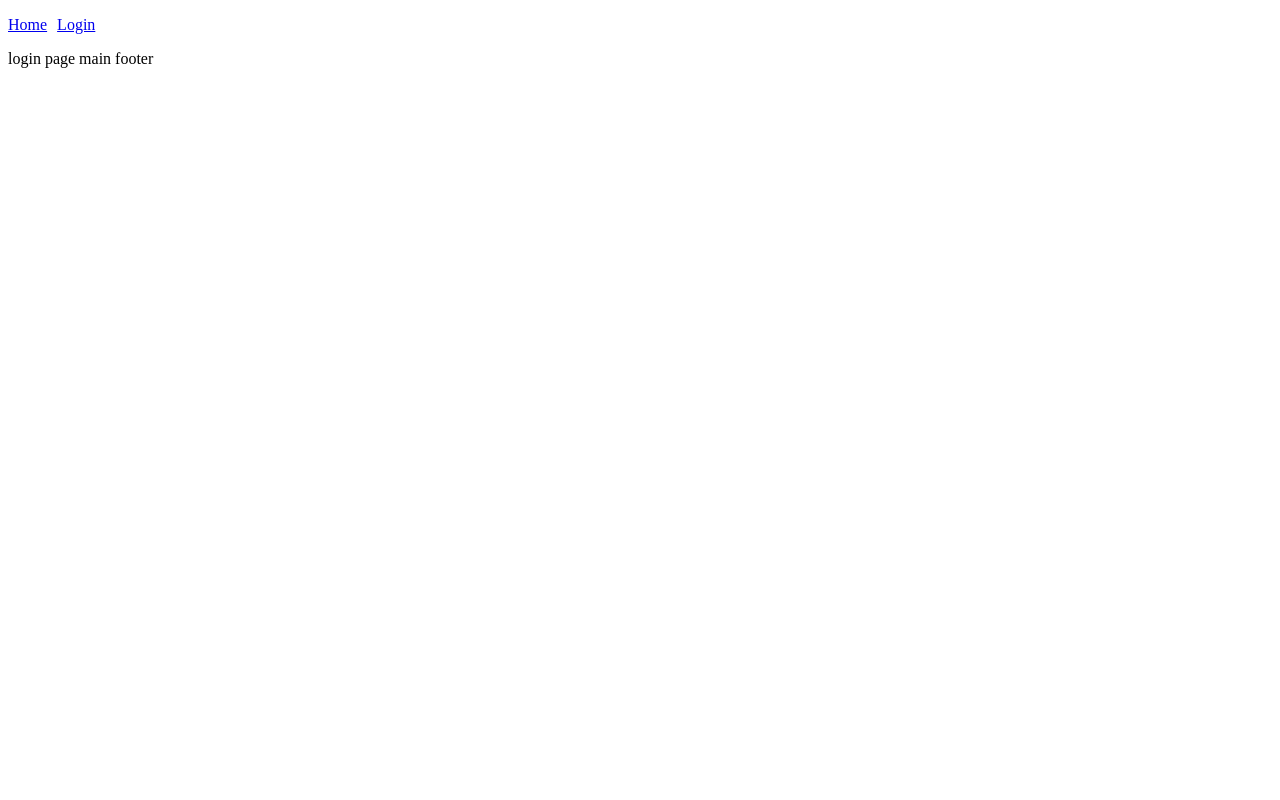
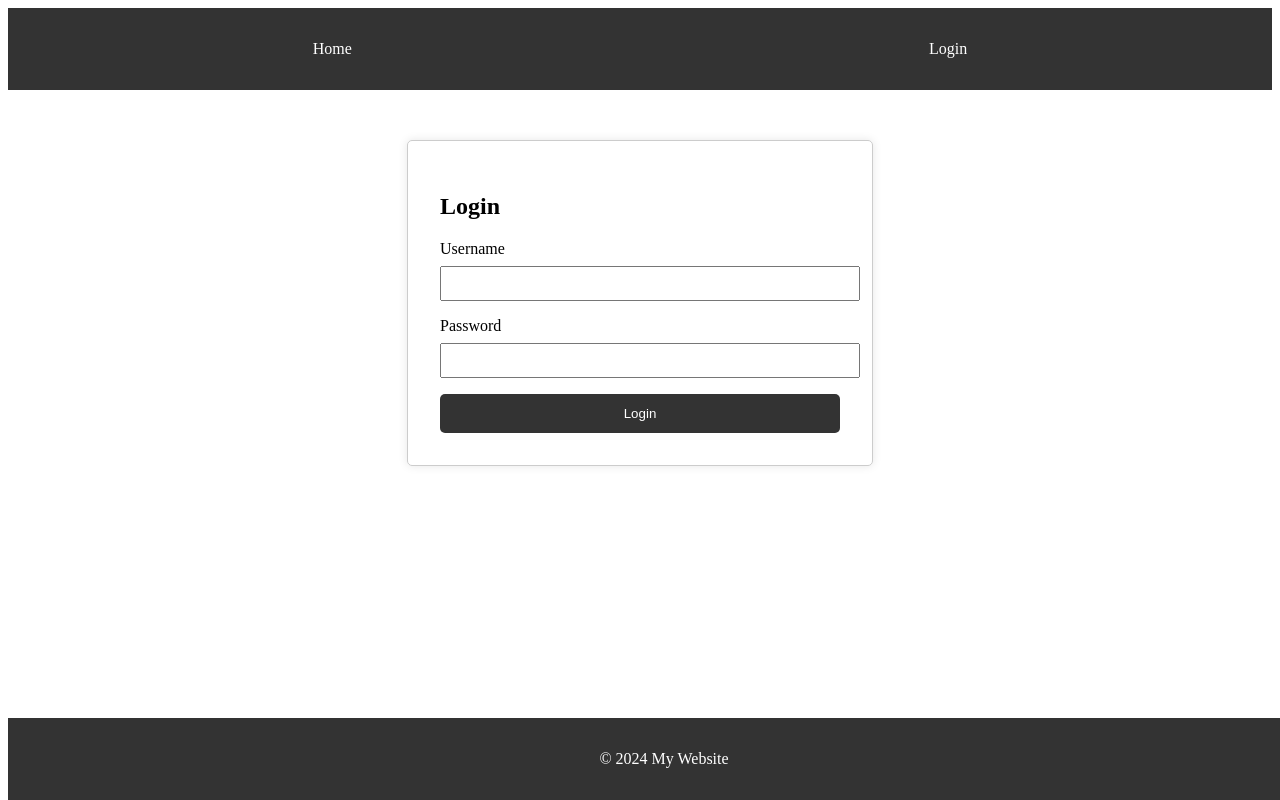
Before and after one commit to haeunk1/survey-site, a Vue app in the folder servey/: page /login in a window 1280 px wide. Built offline with nearby package versions, Linux system fonts and the light colour scheme.

Commit message:
간단 화면 구성

```diff
--- a/servey/src/layout/MainFooter.vue
+++ b/servey/src/layout/MainFooter.vue
@@ -1,3 +1,23 @@
 <template>
-    main footer
-</template>
+    <footer class="footer">
+      <p>&copy; 2024 My Website</p>
+    </footer>
+  </template>
+
+  <script>
+  export default {
+    name: "MainFooter",
+  };
+  </script>
+
+  <style scoped>
+  .footer {
+    background-color: #333;
+    color: white;
+    text-align: center;
+    padding: 1rem;
+    position: fixed;
+    width: 100%;
+    bottom: 0;
+  }
+  </style>
--- a/servey/src/layout/MainNavbar.vue
+++ b/servey/src/layout/MainNavbar.vue
@@ -1,10 +1,40 @@
 <template>
-    <header>
-    <nav>
-      <ul>
-        <li><router-link to="/">Home</router-link></li>
-        <li><router-link to="/login">Login</router-link></li>
-      </ul>
-    </nav>
-  </header>
+  <nav class="navbar">
+    <ul>
+      <li><router-link to="/">Home</router-link></li>
+      <li><router-link to="/login">Login</router-link></li>
+    </ul>
+  </nav>
 </template>
+
+<script>
+export default {
+  name: "MainNavbar",
+};
+</script>
+
+<style scoped>
+.navbar {
+  background-color: #333;
+  padding: 1rem;
+}
+
+.navbar ul {
+  list-style: none;
+  display: flex;
+  justify-content: space-around;
+}
+
+.navbar li {
+  margin: 0 1rem;
+}
+
+.navbar a {
+  color: white;
+  text-decoration: none;
+}
+
+.navbar a:hover {
+  text-decoration: underline;
+}
+</style>
--- a/servey/src/pages/LoginPage.vue
+++ b/servey/src/pages/LoginPage.vue
@@ -1,3 +1,68 @@
 <template>
-    login page
-</template>
+    <div class="login-container">
+      <h2>Login</h2>
+      <form @submit.prevent="login">
+        <div class="form-group">
+          <label for="username">Username</label>
+          <input type="text" id="username" v-model="username" required />
+        </div>
+        <div class="form-group">
+          <label for="password">Password</label>
+          <input type="password" id="password" v-model="password" required />
+        </div>
+        <button type="submit">Login</button>
+      </form>
+    </div>
+  </template>
+
+  <script>
+  export default {
+    name: "LoginPage",
+    data() {
+      return {
+        username: "",
+        password: ""
+      };
+    },
+    methods: {
+      login() {
+        alert(`Logging in as ${this.username}`);
+      }
+    }
+  };
+  </script>
+
+  <style scoped>
+  .login-container {
+    max-width: 400px;
+    margin: 50px auto;
+    padding: 2rem;
+    border: 1px solid #ccc;
+    border-radius: 5px;
+    box-shadow: 0 0 10px rgba(0, 0, 0, 0.1);
+  }
+
+  .form-group {
+    margin-bottom: 1rem;
+  }
+
+  input {
+    width: 100%;
+    padding: 0.5rem;
+    margin-top: 0.5rem;
+  }
+
+  button {
+    width: 100%;
+    padding: 0.75rem;
+    background-color: #333;
+    color: white;
+    border: none;
+    border-radius: 5px;
+    cursor: pointer;
+  }
+
+  button:hover {
+    background-color: #555;
+  }
+  </style>
```
